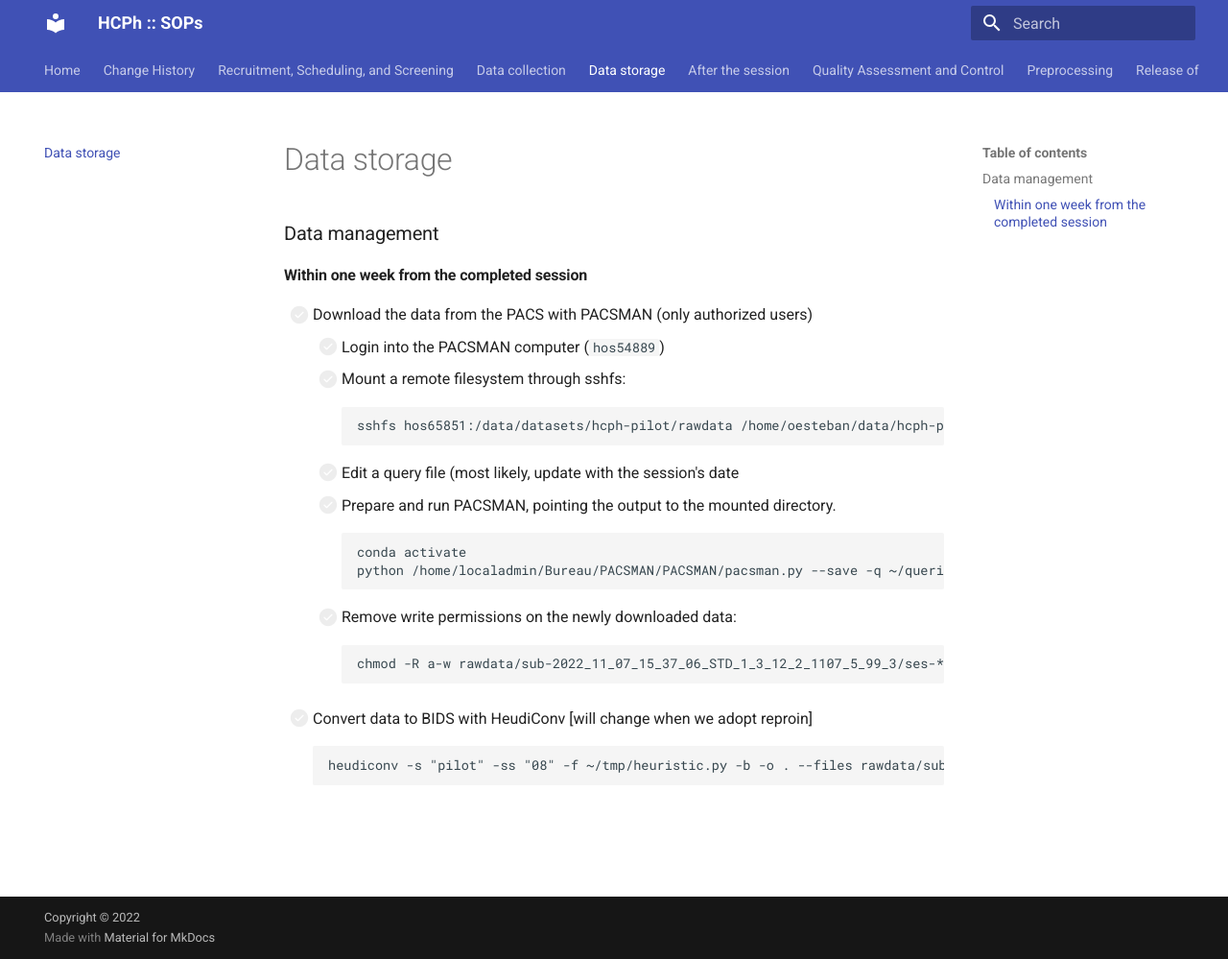
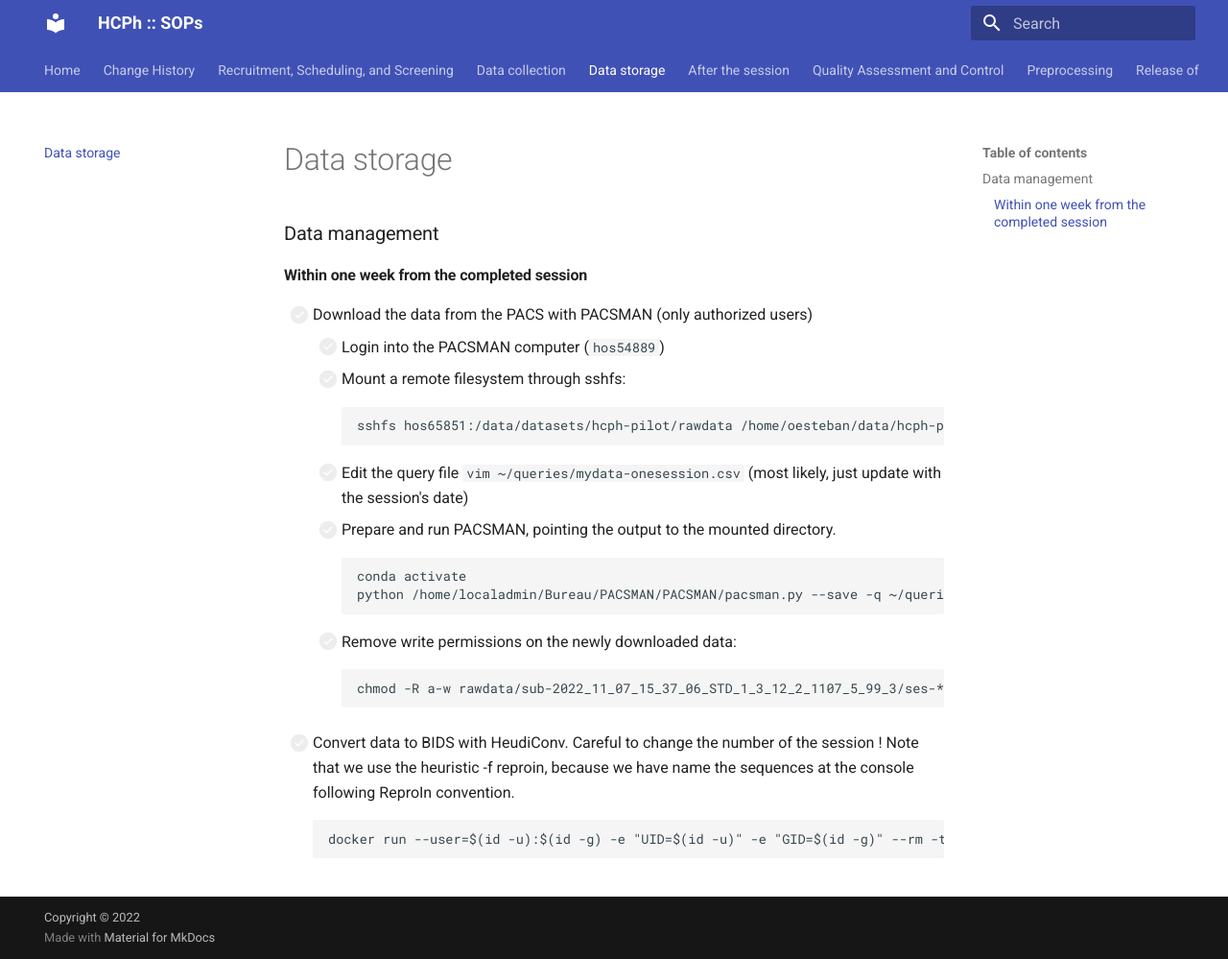
Before and after one commit to oesteban/hcph-sops, an MkDocs documentation site: the page built from docs/data-storage.md, in a window 1280 px wide and 999 px high. Shown: the whole window at 96% size. Built offline with MkDocs 1.6.1 and Material for MkDocs 9.7.7, drawn with Linux system fonts in a browser that asks for light colours.

Commit message:
fix : adapt HeudiConv conversion to reproin sequence naming

````diff
--- a/docs/data-storage.md
+++ b/docs/data-storage.md
@@ -9,8 +9,8 @@
           ```
           sshfs hos65851:/data/datasets/hcph-pilot/rawdata /home/oesteban/data/hcph-pilot -p 3389 -o idmap=user,gid=100
           ```
-    - [ ] Edit a query file (most likely, update with the session's date
-    - [ ]  Prepare and run PACSMAN, pointing the output to the mounted directory.
+    - [ ] Edit the query file `vim ~/queries/mydata-onesession.csv` (most likely, just update with the session's date)
+    - [ ] Prepare and run PACSMAN, pointing the output to the mounted directory.
           ```
           conda activate
           python /home/localadmin/Bureau/PACSMAN/PACSMAN/pacsman.py --save -q ~/queries/mydata-onesession.csv --out_directory /home/oesteban/data/hcph-pilot/ --config /home/localadmin/Bureau/PACSMAN/PACSMAN/files/config_RESEARCH.json
@@ -19,7 +19,7 @@
           ```
           chmod -R a-w rawdata/sub-2022_11_07_15_37_06_STD_1_3_12_2_1107_5_99_3/ses-*
           ```
-- [ ] Convert data to BIDS with HeudiConv [will change when we adopt reproin]
+- [ ] Convert data to BIDS with HeudiConv. Careful to change the number of the session ! Note that we use the heuristic -f reproin, because we have name the sequences at the console following ReproIn convention.
     ```
-    heudiconv -s "pilot" -ss "08" -f ~/tmp/heuristic.py -b -o . --files rawdata/sub-2022_11_07_15_37_06_STD_1_3_12_2_1107_5_99_3/ses-20230116131825/
+    docker run --user=$(id -u):$(id -g) -e "UID=$(id -u)" -e "GID=$(id -g)" --rm -t -v /data/datasets/hcph-pilot/sourcedata/sub-2022_11_07_15_37_06_STD_1_3_12_2_1107_5_99_3/ses-20230124173410/:/input:ro -v /data/datasets/hcph-pilot/:/output  nipy/heudiconv:latest -s "pilot" -ss "06" -f reproin -b -o /output --files /input -l .
     ```
````
